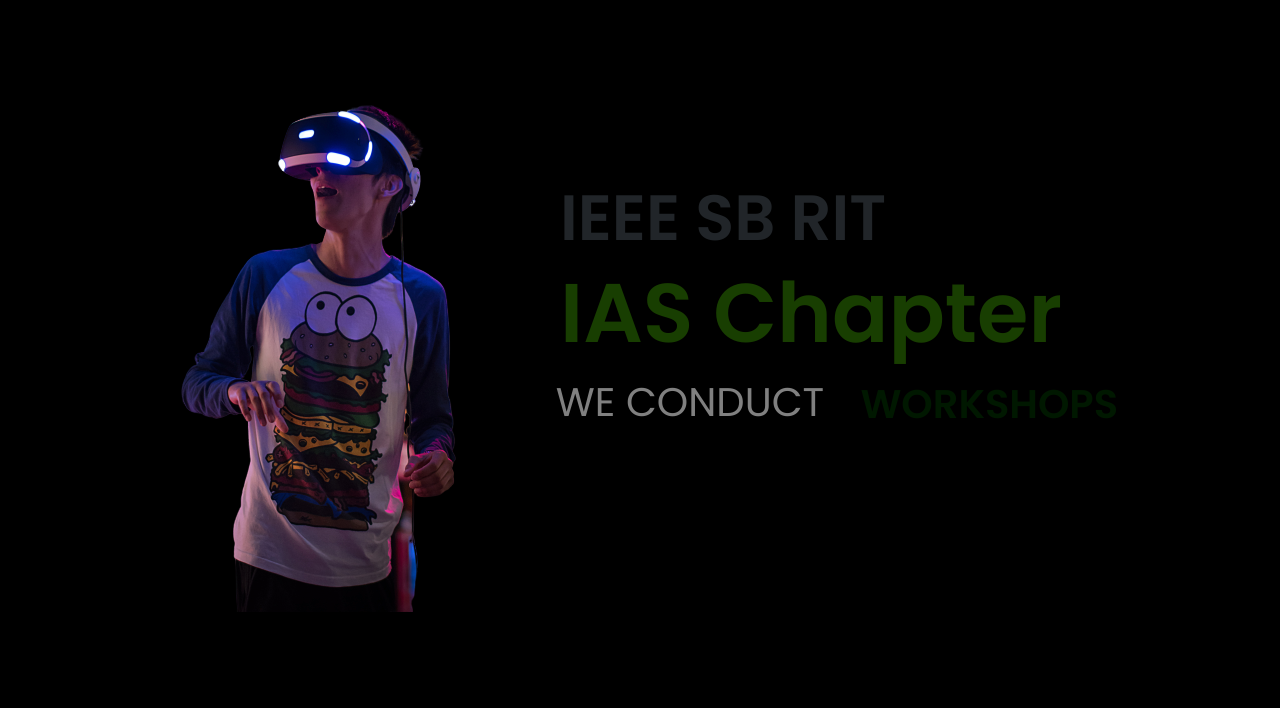
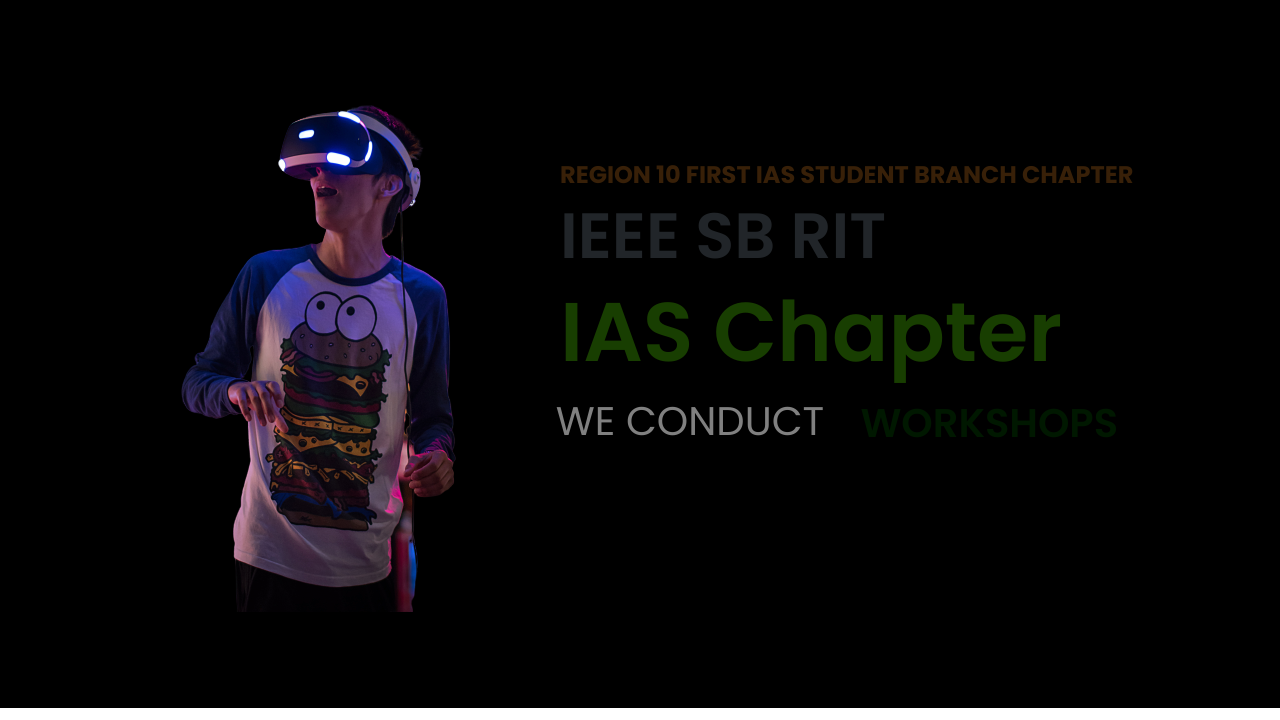
Before and after one commit to Ko200/ias-sb-rit, a plain HTML site: page index.html in a window 1280 px wide. Shown: the part 80-800 px from the top of the page. Drawn offline with nearby package versions, Linux system fonts and the light colour scheme.

Commit message:
last git

```diff
--- a/index.html
+++ b/index.html
@@ -65,6 +65,7 @@
     <div class="container home-margin-top pb-md-5">
       <div class="row d-flex align-items-center pb-md-5">
       <div class=" col-md-7 py-5 py-lg-0 order-2 order-lg-2" data-aos="fade-right">
+        <h4 class="r10" >REGION 10 FIRST IAS STUDENT BRANCH CHAPTER </h4>
         <h1 class="ieee-sb-rit-home">IEEE SB RIT</h1>
         <h1 class="ieee-sb-rit-home-ias pt-3 pt-md-0">IAS Chapter</h1>
         <div class="content">
--- a/main.css
+++ b/main.css
@@ -481,3 +481,8 @@ hr{
 .bg-team{
     background-color: white;
 }
+.r10{
+    color: rgba(180, 101, 26, 0.315);
+    font-family: 'Poppins', sans-serif;
+    font-weight: bold;
+}
```
Also changed, not shown: about.html (+0 -1 lines).
